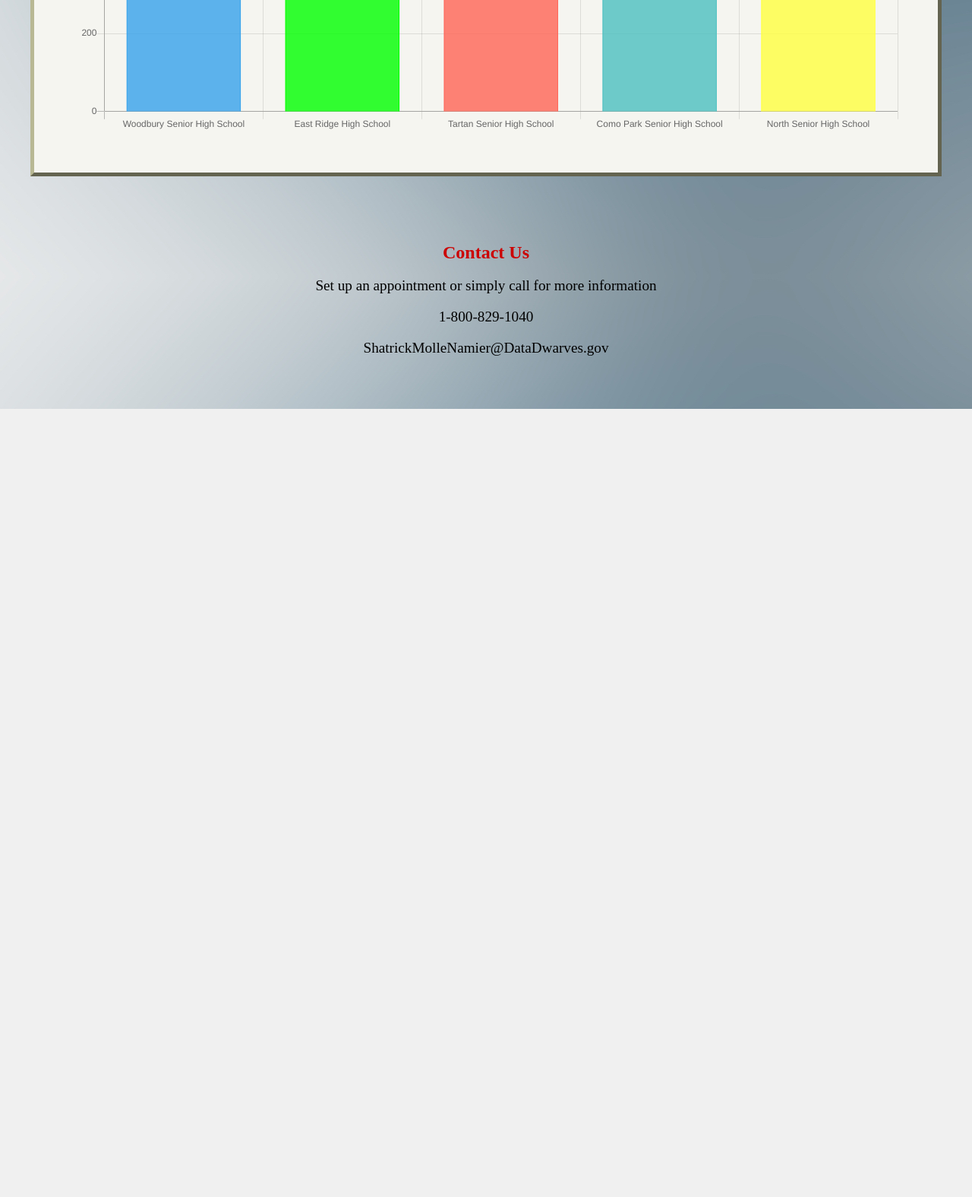
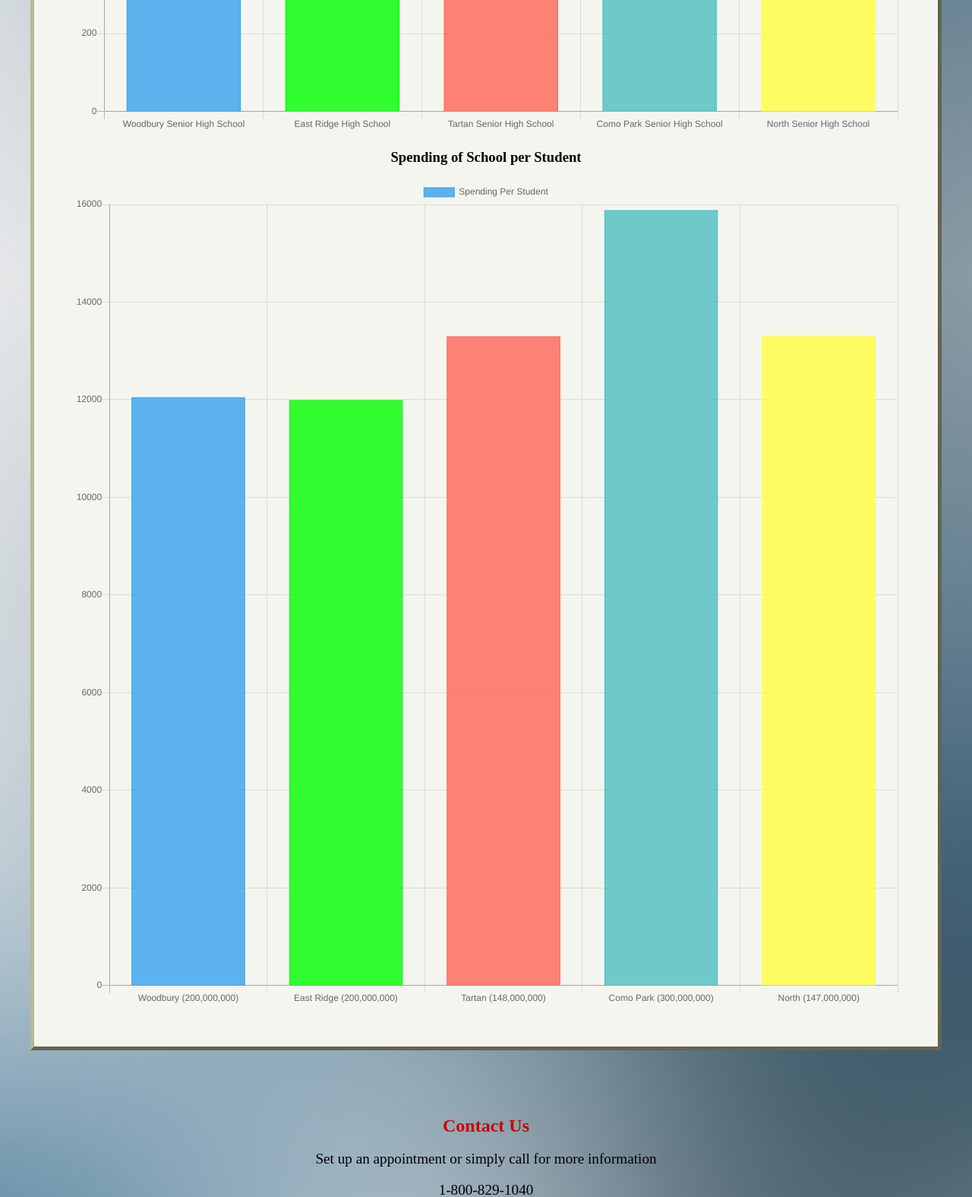
Before and after one commit to FireBeetles/full-php, a PHP site: page /cweb2101-consultingsite/sample.php in a window 1280 px wide; the page is wider, and only the part inside the window is pictured. Shown: the part 1236-2811 px from the top of that part at 76% size. Before the commit the page ends 1774 px from the top of that part, so only its background shows below. Run offline with PHP 8.4, Linux system fonts and the light colour scheme; some libraries are stand-ins or nearby versions.

Commit message:
Add files via upload

```diff
--- a/sample.php
+++ b/sample.php
@@ -12,7 +12,12 @@
         <h3 style="text-align: center;">Population of School by Students</h3>
         <canvas id="myPieChart" width="200" height="200"></canvas>
        </div>
+	   <div id="chart2">
+        <h3 style="text-align: center;">Spending of School per Student</h3>
+        <canvas id="myPieChart2" width="200" height="200"></canvas>
+       </div>
 		</article>
+	</div>
 		<?php include 'includes\footer.php' ?>
 	<script src="https://ajax.googleapis.com/ajax/libs/jquery/1.12.4/jquery.min.js"></script>
 	<script src="https://cdnjs.cloudflare.com/ajax/libs/Chart.js/2.1.6/Chart.min.js"></script>
@@ -81,5 +86,65 @@ var myPieChart = new Chart(ctz, {
     }
 });
 </script>
+<script>
+var ctz = document.getElementById("myPieChart2");
+var myPieChart2 = new Chart(ctz, {
+    type: 'bar',
+    data: {
+        labels: ["Woodbury (200,000,000)", "East Ridge (200,000,000)","Tartan (148,000,000)","Como Park (300,000,000)","North (147,000,000)"],
+        datasets: [{
+            label: 'Spending Per Student',
+            data: (function(){
+			   var totals = {
+				   'Woodbury Senior High School': 0,
+				   'East Ridge Senior High School': 0,
+				   'Tartan Senior High School': 0,
+				   'Como Park Senior High School': 0,
+				   'North Senior High School': 0,
+			   }
+               data.forEach(function(element){
+				   if(element.SCHOOL == "Woodbury Senior High School"){
+					   totals['Woodbury Senior High School'] += element.SPENDING_STUDENT
+				   }else if(element.SCHOOL == "East Ridge Senior High School"){
+					   totals['East Ridge Senior High School'] += element.SPENDING_STUDENT
+				   }else if(element.SCHOOL == "Tartan Senior High School"){
+					   totals['Tartan Senior High School'] += element.SPENDING_STUDENT
+				   }else if(element.SCHOOL == "Como Park Senior High School"){
+					   totals['Como Park Senior High School'] += element.SPENDING_STUDENT
+				   }else if(element.SCHOOL == "North Senior High School"){
+					   totals['North Senior High School'] += element.SPENDING_STUDENT
+				   }
+			   })
+               return [totals['Woodbury Senior High School'],totals['East Ridge Senior High School'],totals['Tartan Senior High School']
+			   ,totals['Como Park Senior High School'],totals['North Senior High School']];
+           })(),
+            backgroundColor: [
+                'rgba(54, 162, 235, 0.8)',
+                'rgba(0, 255, 0, 0.8)',
+                'rgba(255, 100, 86, 0.8)',
+                'rgba(75, 192, 192, 0.8)',
+                'rgba(255, 255, 64, 0.8)',
+            ],
+            borderColor: [
+                'rgba(54, 162, 235,1)',
+                'rgba(0, 255, 0, 1)',
+                'rgba(255, 100, 86, 1)',
+                'rgba(75, 192, 192, 1)',
+                'rgba(255, 255, 64, 1)',
+            ],
+            borderWidth: 1
+        }]
+    },
+    options: {
+        scales: {
+            yAxes: [{
+                ticks: {
+                    beginAtZero:true
+                }
+            }]
+        }
+    }
+});
+</script>
 	</body>
 </html>
```
